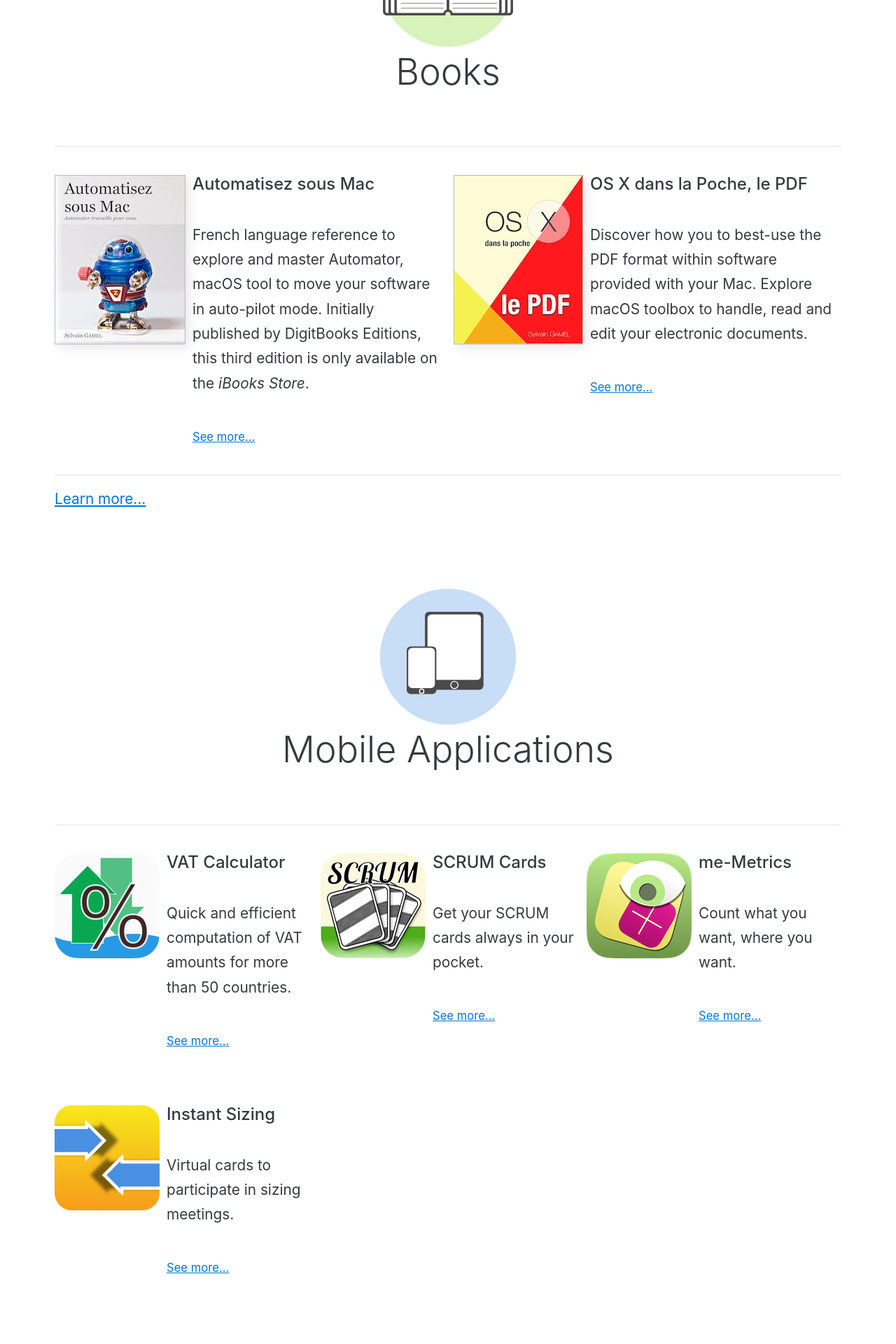
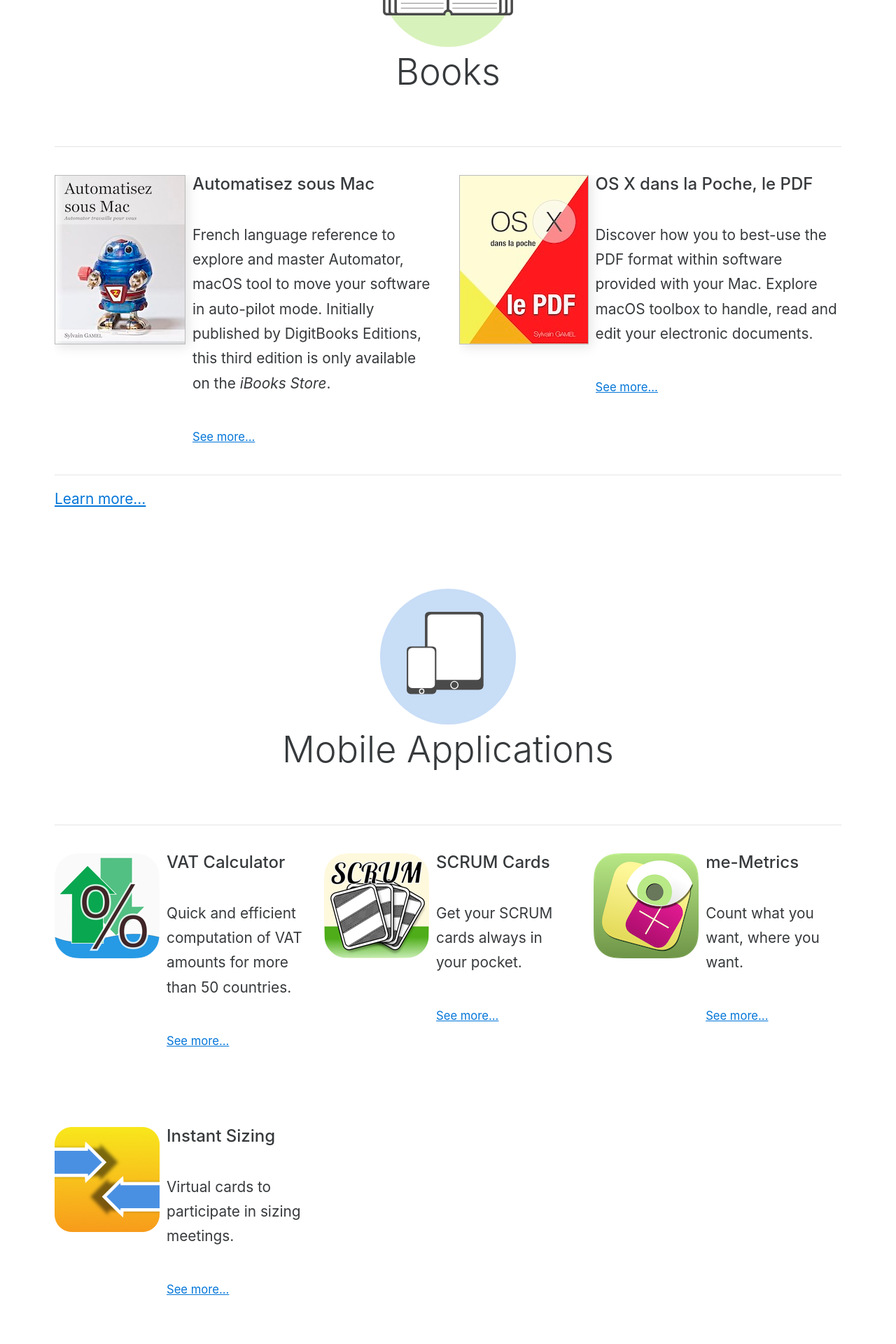
Before and after one commit to Sylvain-Gamel-fr/Sylvain-Gamel-fr.github.io, a Jekyll site: the page built from en/index.md, in a window 1280 px wide. Shown: the part 1110-3030 px from the top of the page at 70% size. Built offline with Jekyll 4.4.1, drawn with Linux system fonts in a browser that asks for light colours.

Commit message:
Use grid layout for home page books and apps.

```diff
--- a/_includes/apps/card-list.html
+++ b/_includes/apps/card-list.html
@@ -4,10 +4,10 @@
 
 <hr>
 
-<div class="row app-list">
+<div class="app-list">
 {% for app in appList %}
   {% if app.type == appType %}
-    <div class="col-xs-12 col-md-6 col-lg-4" >
+    <div class="app-list-item" >
     {% include apps/card-app.html lang=lang app=app %}
     </div>
   {% endif %}
--- a/_includes/books/card-list.html
+++ b/_includes/books/card-list.html
@@ -3,10 +3,10 @@
 
 <hr>
 
-<div class="row">
+<div class="book-list">
 {% for book in bookList %}
   {% if book.promoted %}
-    <div class="col-xs-12 col-lg-6" >
+    <div class="book-list-item XXcol-xs-12 XXcol-lg-6" >
     {% include books/card-book.html lang=lang book=book %}
     </div>
   {% endif %}
--- a/_sass/widgets/_app-card.scss
+++ b/_sass/widgets/_app-card.scss
@@ -1,9 +1,27 @@
 // Images adjudting time depending on breakpoint
 
+.app-list {
+    display: grid;
+
+    grid-template-columns: repeat(1, 1fr);
+    grid-gap: 1.5em;
+
+    .app-list-item {
+    }
+
+    @include media-breakpoint-up(sm) {
+        grid-template-columns: repeat(2, 1fr);
+    }
+    @include media-breakpoint-up(lg) {
+        grid-template-columns: repeat(3, 1fr);
+    }
+
+}
+
 .app-list .app-card.media {
-	@include media-breakpoint-up(md) {
-		min-height: 15em;
-	}
+    @include media-breakpoint-up(md) {
+            min-height: 15em;
+    }
 }
 
 .media.app-card {
--- a/_sass/widgets/_book-card.scss
+++ b/_sass/widgets/_book-card.scss
@@ -1,4 +1,15 @@
 // Images adjudting time depending on breakpoint
+
+.book-list {
+    display: grid;
+
+    grid-template-columns: repeat(1, 1fr);
+    grid-gap: 1.5em;
+
+    @include media-breakpoint-up(md) {
+        grid-template-columns: repeat(2, 1fr);
+    }
+}
 
 .media.book-card {
 
```
Also changed, not shown: nbproject/private/private.xml (+7 -1 lines).
